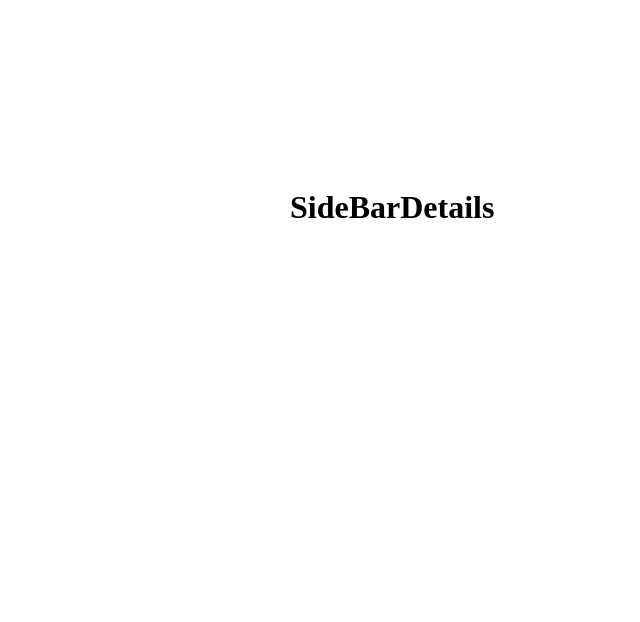
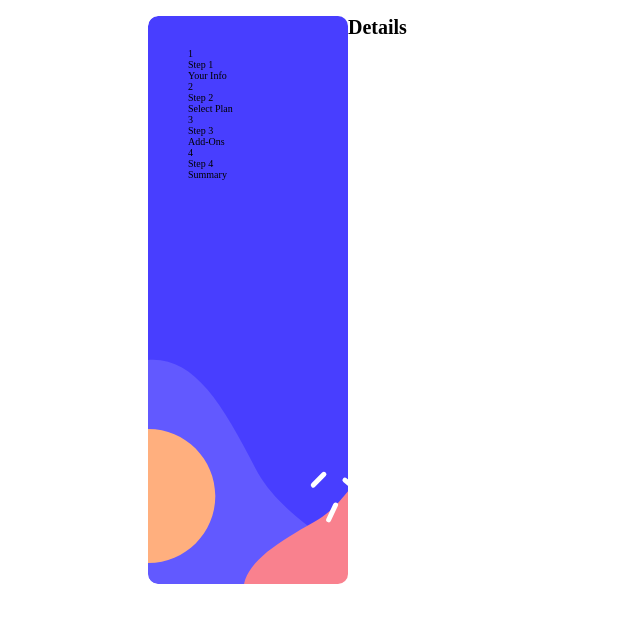
Before and after one commit to Memeena/multi-step-form-app, a React (Vite) app: page / in a window 1280 px wide. Shown: the top 622 px of the page, without its empty margins (118-758 px from the left). Built offline with nearby package versions, Linux system fonts and the light colour scheme.

Commit message:
sideBar design

```diff
--- a/src/App.jsx
+++ b/src/App.jsx
@@ -1,9 +1,10 @@
+import SideBar from "./Components/SideBar/SideBar";
 import "./index.css";
 
 function App() {
   return (
     <div className="app">
-      <h1>SideBar</h1>
+      <SideBar />
       <h1>Details</h1>
     </div>
   );
--- a/src/Components/SideBar/SideBar.jsx
+++ b/src/Components/SideBar/SideBar.jsx
@@ -1,5 +1,13 @@
 import styles from "./SideBar.module.css";
+import StepItem from "./StepItem";
 
 export default function SideBar() {
-  return <h1>SideBar</h1>;
+  return (
+    <ul className={styles.sideBar}>
+      <StepItem stepNo={1} stepName="Your Info" />
+      <StepItem stepNo={2} stepName="Select Plan" />
+      <StepItem stepNo={3} stepName="Add-Ons" />
+      <StepItem stepNo={4} stepName="Summary" />
+    </ul>
+  );
 }
--- a/src/Components/SideBar/SideBar.module.css
+++ b/src/Components/SideBar/SideBar.module.css
@@ -0,0 +1,11 @@
+.sideBar {
+  background-image: url("../../../public/assets/images/bg-sidebar-desktop.svg");
+  background-repeat: no-repeat;
+  background-size: cover;
+  border-radius: 1rem;
+  padding: 3.2rem 4rem;
+  list-style: none;
+  /* display: flex; */
+  height: 56.8rem;
+  width: 20rem;
+}
--- /dev/null
+++ b/src/Components/SideBar/StepItem.jsx
@@ -0,0 +1,13 @@
+import styles from "./StepItem.module.css";
+
+export default function StepItem({ stepNo, stepName }) {
+  return (
+    <li>
+      <div className={styles.stepNumber}>{stepNo}</div>
+      <div className={styles.stepDetails}>
+        <p>Step {stepNo}</p>
+        <p>{stepName}</p>
+      </div>
+    </li>
+  );
+}
--- a/src/index.css
+++ b/src/index.css
@@ -1,5 +1,16 @@
+* {
+  padding: 0;
+  margin: 0;
+  box-sizing: border-box;
+}
+
+html {
+  font-size: 62.5%;
+}
+
 .app {
-  margin: 10.5rem 25rem;
+  margin: 0rem 25rem;
   display: flex;
+  padding: 1.6rem;
   border-radius: 5rem;
 }
```
Also changed, not shown: src/Components/SideBar/StepItem.module.css (added).
